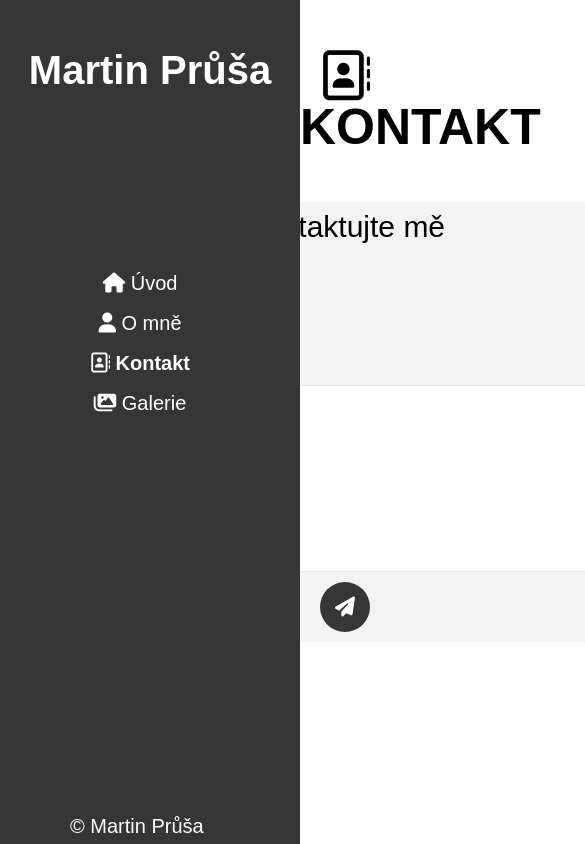
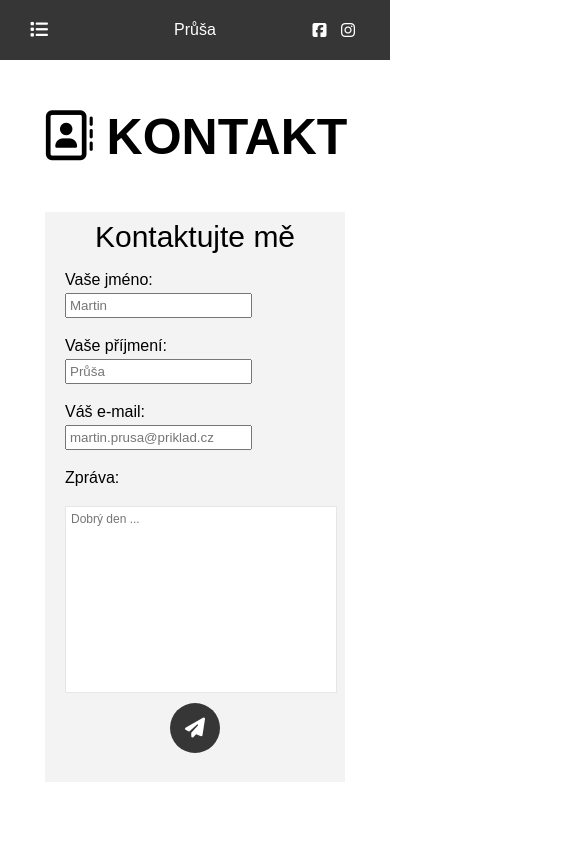
Before and after one commit to Martin-Prusa/ukolOsobniPortfolio, a plain HTML site: page contact.html in a window 390 px wide. Shown: the top 844 px of the page, 585 px wide, since content can reach past the window. Drawn offline with Linux system fonts and the light colour scheme.

Commit message:
mobileVersionStart

```diff
--- a/about.html
+++ b/about.html
@@ -5,6 +5,7 @@
     <title>Martin Průša - O mně</title>
     <link rel="stylesheet" href="css/reset.css">
     <link rel="stylesheet" href="css/styles.css">
+    <link rel="stylesheet" href="css/mobileNav.css">
     <script src="https://kit.fontawesome.com/096b910122.js" crossorigin="anonymous"></script>
 </head>
 <body>
@@ -19,6 +20,32 @@
         </ul>
     </div>
     <p class="c">&copy Martin Průša</p>
+</div>
+<div class="nav">
+    <div class="header" id="mobile">
+        <div class="menu">
+            <div class="list"><i class="fas fa-list"></i></div>
+            <div class="moznosti">
+                <a href="index.html">Domů</a>
+                <a href="galery.html">Galerie</a>
+                <a href="contact.html">Kontakt</a>
+                <a href="about.html">O mně</a>
+            </div>
+        </div>
+    </div>
+    <div class="a">
+        <h1>Průša</h1>
+    </div>
+    <div class="header a">
+        <ul id="ul1">
+            <li>
+                <i class="fab fa-facebook-square"></i>
+            </li>
+            <li>
+                <i class="fab fa-instagram"></i>
+            </li>
+        </ul>
+    </div>
 </div>
 <div class="obsah">
     <h1 class="nadpisStranky"><i class="fas fa-user"></i> O MNĚ</h1>
--- a/contact.html
+++ b/contact.html
@@ -5,6 +5,7 @@
     <title>Martin Průša - Kontakt</title>
     <link rel="stylesheet" href="css/reset.css">
     <link rel="stylesheet" href="css/styles.css">
+    <link rel="stylesheet" href="css/mobileNav.css">
     <script src="https://kit.fontawesome.com/096b910122.js" crossorigin="anonymous"></script>
 </head>
 <body>
@@ -19,6 +20,32 @@
         </ul>
     </div>
     <p class="c">&copy Martin Průša</p>
+</div>
+<div class="nav">
+    <div class="header" id="mobile">
+        <div class="menu">
+            <div class="list"><i class="fas fa-list"></i></div>
+            <div class="moznosti">
+                <a href="index.html">Domů</a>
+                <a href="galery.html">Galerie</a>
+                <a href="contact.html">Kontakt</a>
+                <a href="about.html">O mně</a>
+            </div>
+        </div>
+    </div>
+    <div class="a">
+        <h1>Průša</h1>
+    </div>
+    <div class="header a">
+        <ul id="ul1">
+            <li>
+                <i class="fab fa-facebook-square"></i>
+            </li>
+            <li>
+                <i class="fab fa-instagram"></i>
+            </li>
+        </ul>
+    </div>
 </div>
 <div class="obsah">
     <h1 class="nadpisStranky"><i class="far fa-address-book"></i> KONTAKT</h1>
--- /dev/null
+++ b/css/mobileNav.css
@@ -0,0 +1,62 @@
+.nav {
+    margin: 0;
+    width:100%;
+    height: 60px;
+    background-color: #363636;
+    display: flex;
+    justify-content: space-between;
+    color: white;
+    display: none;
+}
+
+.header {
+    width: 40%;
+}
+
+.nav .a {
+    display: flex;
+    align-items: center;
+}
+
+#ul1 {
+    width: 100%;
+    text-align: right;
+    margin-right: 30px;
+    display: inline-block;
+}
+
+#ul1 li {
+    display: inline-block;
+    margin: 5px;
+}
+
+.list {
+    color: white;
+    padding: 18px;
+    margin-left: 12px;
+    margin-top:3px;
+    font-size: 18px;
+}
+
+.moznosti {
+    display: none;
+    background-color: #f1f1f1;
+    width: 100px;
+}
+
+.moznosti a {
+    display: block;
+    text-decoration: none;
+    color: black;
+    padding: 12px 16px;
+}
+
+.menu:hover .moznosti {
+    display: block;
+}
+
+@media screen and (max-width: 1100px) {
+    .nav {
+        display: flex;
+    }
+}
--- a/css/styles.css
+++ b/css/styles.css
@@ -185,3 +185,41 @@ a:hover{
 .pSt {
     font-size: 24px;
 }
+
+.nav {
+    display: none;
+}
+
+@media screen and (max-width: 1100px) {
+    /* Celkové */
+    .navigace {
+        display: none;
+    }
+
+    .obsah {
+        margin-left: 0;
+    }
+    /* Galerie */
+
+    .obr {
+        max-width: 300px;
+    }
+
+    /* Kontakt */
+
+    .okno {
+        width: 300px;
+        min-width: 300px;
+        height: 570px;
+    }
+
+    input {
+        margin-top: 5px;
+        margin-left: 20px;
+    }
+
+    .okno form textarea {
+        width: 260px;
+        margin-left: 20px;
+    }
+}
```
Also changed, not shown: css/uvod.css (+21 -0 lines), galery.html (+27 -0 lines), 1 other file.
